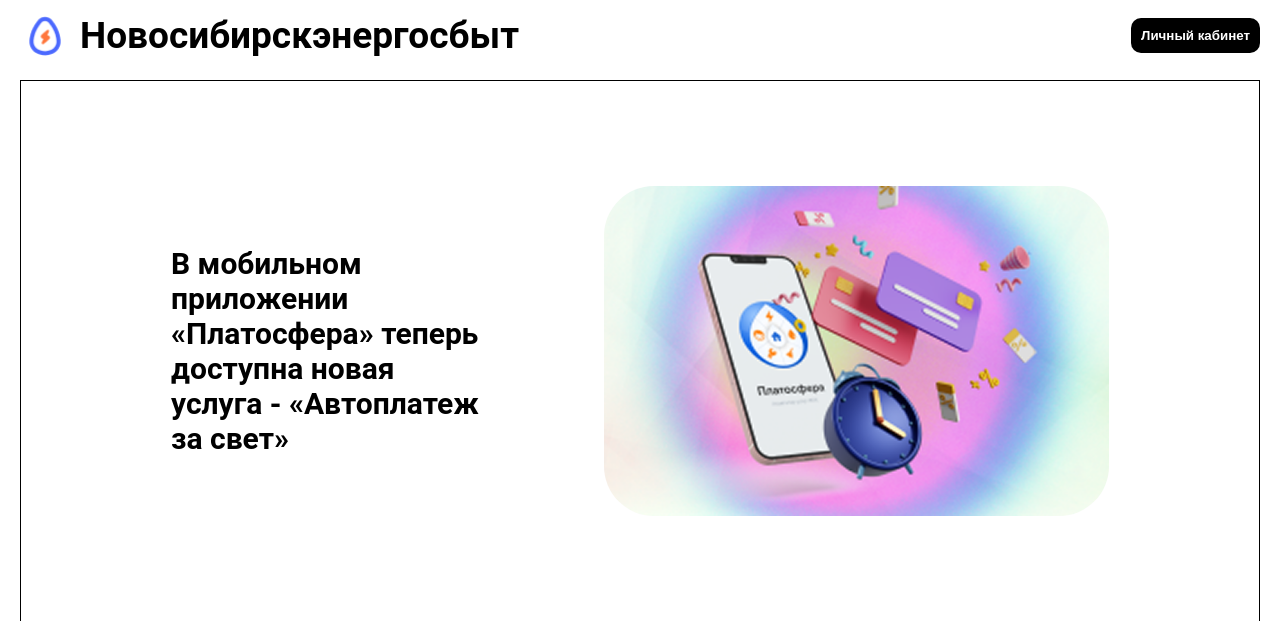
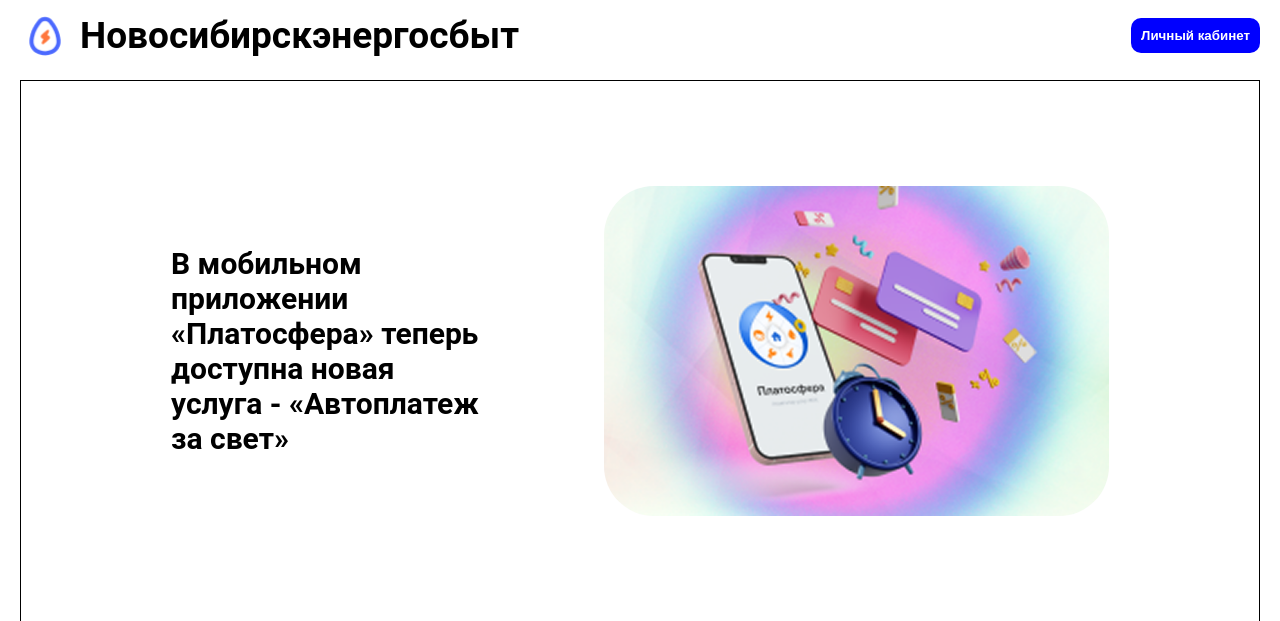
Before and after one commit to HVOSTIK-ILYA/vkr, a PHP site: page / in a window 1280 px wide. Shown: the top 621 px of the page. Run offline with PHP 8.4, Linux system fonts and the light colour scheme.

Commit message:
Изменён цвет кнопки Личный кабинет
Co-Authored-By: Claude Sonnet 4.6 <noreply@anthropic.com>

```diff
--- a/public/style.css
+++ b/public/style.css
@@ -26,7 +26,7 @@ body {
     display: inline-block;
 }
 .account-btn{
-    background-color: black;
+    background-color: blue;
     color: white;
     padding: 10px;
     text-decoration: none;
```
